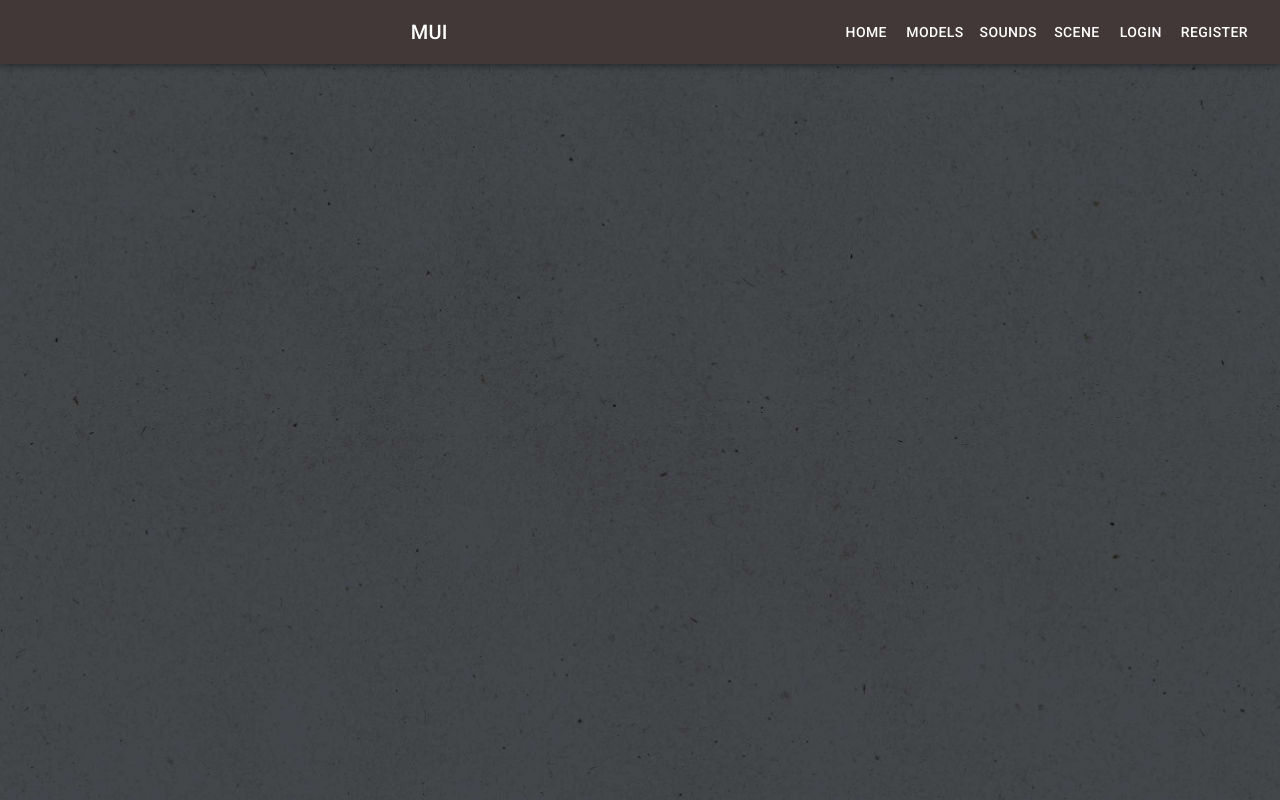
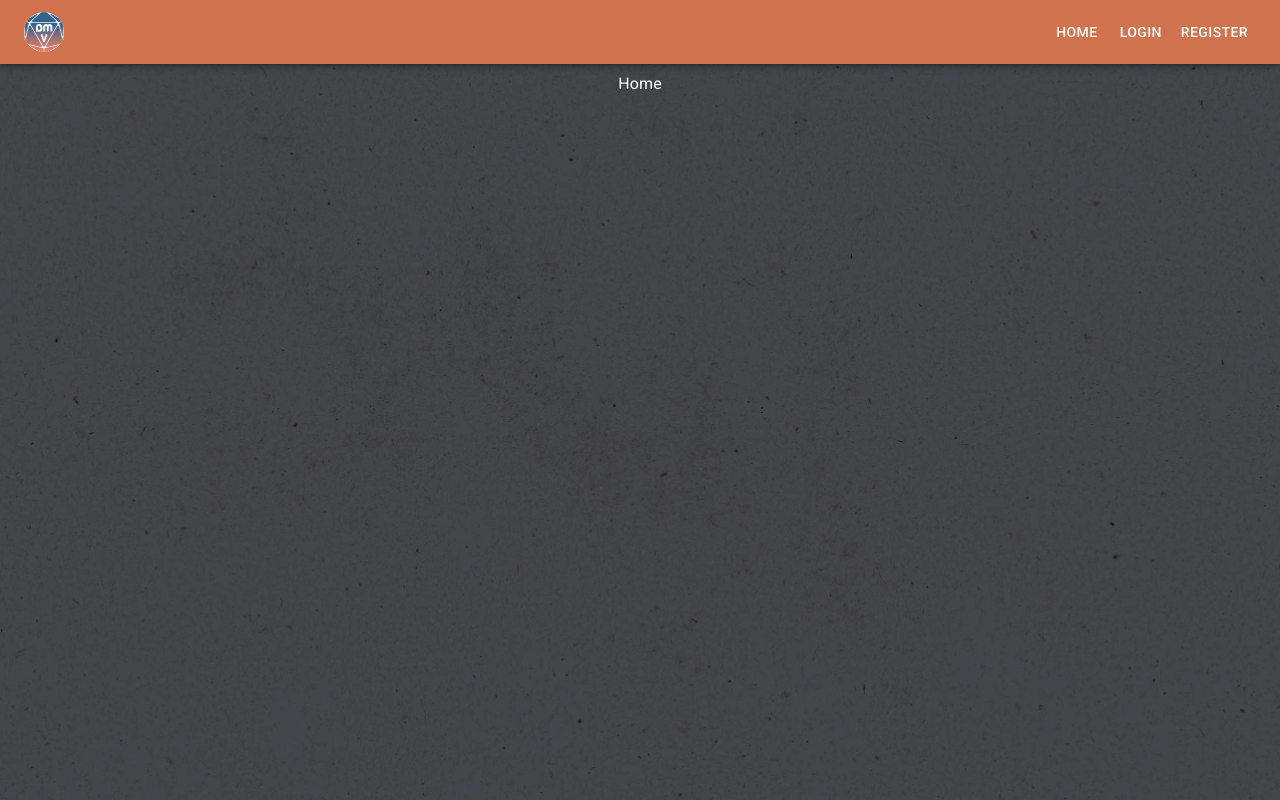
Before and after one commit to geracia2/dungeon-master-visualizer-v2, a React (Vite) app in the folder client/: page / in a window 1280 px wide. Built offline with nearby package versions, Linux system fonts and the light colour scheme.

Commit message:
nav bar ready

```diff
--- a/client/src/components/TopAppBar.jsx
+++ b/client/src/components/TopAppBar.jsx
@@ -2,10 +2,9 @@ import React from 'react'
 import { Link, useNavigate } from 'react-router-dom';
 import { useStateStore } from './../store';
 // ========= MUI stuff ▼
-import PropTypes from 'prop-types';
 import AppBar from '@mui/material/AppBar';
+import Avatar from '@mui/material/Avatar';
 import Box from '@mui/material/Box';
-import CssBaseline from '@mui/material/CssBaseline';
 import Divider from '@mui/material/Divider';
 import Drawer from '@mui/material/Drawer';
 import IconButton from '@mui/material/IconButton';
@@ -19,7 +18,8 @@ import Typography from '@mui/material/Typography';
 import Button from '@mui/material/Button';
 
 const drawerWidth = 240;
-const navItems = ['Home', 'Models', 'Sounds', 'Scene', 'Login', 'Register'];
+const loggedItems = ['home', 'models', 'sounds', 'scene', 'logout'];
+const unloggedItems = ['home', 'login', 'register'];
 // ========= MUI stuff ▲
 
 export default function TopAppBar(props) {
@@ -53,18 +53,45 @@ export default function TopAppBar(props) {
 
   const drawer = (
     <Box onClick={handleDrawerToggle} sx={{ textAlign: 'center' }}>
-      logo
+      <Box sx={{ display: 'flex', justifyContent: 'center' }}>
+        <Avatar alt="DMV logo" src="/art/DMVlogSm.svg" sx={{ m: 2, display: 'flex', alignSelf: "center" }} />
+      </Box>
       <Divider />
       <List>
-        {navItems.map((item) => (
+        {user.username ? (
+          <>
+            {/* if there is a user */}
+            {loggedItems.map((item) => (
               <ListItem key={item} disablePadding>
-            <ListItemButton sx={{ textAlign: 'center' }}>
-              <ListItemText primary={item} />
+                <ListItemButton sx={{ textAlign: 'center', display: 'flex', justifyContent: 'center' }}>
+                  <Link to={`/${item}`}>
+                    <Button key={item} sx={{ color: '#fff' }}>
+                      {item}
+                    </Button>
+                  </Link>
                 </ListItemButton>
               </ListItem>
             ))}
+          </>
+        ) : (
+          <>
+            {/* no user */}
+            {unloggedItems.map((item) => (
+              <ListItem key={item} disablePadding>
+                <ListItemButton sx={{ textAlign: 'center', display: 'flex', justifyContent: 'center' }}>
+                  <Link to={`/${item}`}>
+                    <Button key={item} sx={{ color: '#fff' }}>
+                      {item}
+                    </Button>
+                  </Link>
+                </ListItemButton>
+              </ListItem>
+            ))}
+          </>
+        )}
+
       </List>
-    </Box>
+    </Box >
   );
 
   const container = window !== undefined ? () => window().document.body : undefined;
@@ -72,9 +99,8 @@ export default function TopAppBar(props) {
   // MUI stuff ▲
   return (
     <>
-      <Box sx={{ display: 'flex' }}>
-        <CssBaseline />
-        <AppBar component="nav">
+      <Box sx={{ display: 'flex', marginBottom: '4.5rem', }}>
+        <AppBar component="nav" enableColorOnDark >
           <Toolbar>
             <IconButton
               color="inherit"
@@ -85,19 +111,33 @@ export default function TopAppBar(props) {
             >
               <MenuIcon />
             </IconButton>
-            <Typography
-              variant="h6"
-              component="div"
-              sx={{ flexGrow: 1, display: { xs: 'none', sm: 'block' } }}
-            >
-              MUI
-            </Typography>
+            <Box sx={{ flexGrow: 1, display: { xs: 'none', sm: 'block' } }} >
+              <Avatar alt="DMV logo" src="/art/DMVlogSm.svg" />
+            </Box>
             <Box sx={{ display: { xs: 'none', sm: 'block' } }}>
-              {navItems.map((item) => (
+              {user.username ? (
+                <>
+                  {/* if there is a user */}
+                  {loggedItems.map((item) => (
+                    <Link to={`/${item}`} key={item}>
+                      <Button sx={{ color: '#fff' }}>
+                        {item}
+                      </Button>
+                    </Link>
+                  ))}
+                </>
+              ) : (
+                <>
+                  {/* no user */}
+                  {unloggedItems.map((item) => (
+                    <Link to={`/${item}`} key={item}>
                       <Button key={item} sx={{ color: '#fff' }}>
                         {item}
                       </Button>
+                    </Link>
                   ))}
+                </>
+              )}
             </Box>
           </Toolbar>
         </AppBar>
@@ -118,17 +158,9 @@ export default function TopAppBar(props) {
             {drawer}
           </Drawer>
         </nav>
+
+        {/* {props.children} */}
       </Box>
-      <>
-        {user.username ? (
-          <>
-          </>
-        ) : (
-          <>
-            no one is logged in
-          </>
-        )}
-      </>
     </>
   )
 }
```
Lines whose indentation alone changed are shown as unchanged.
